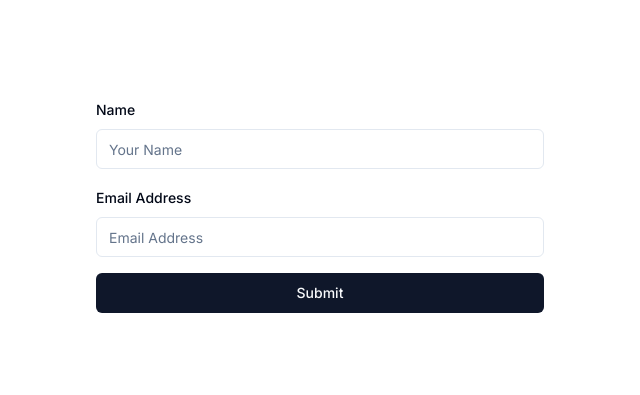
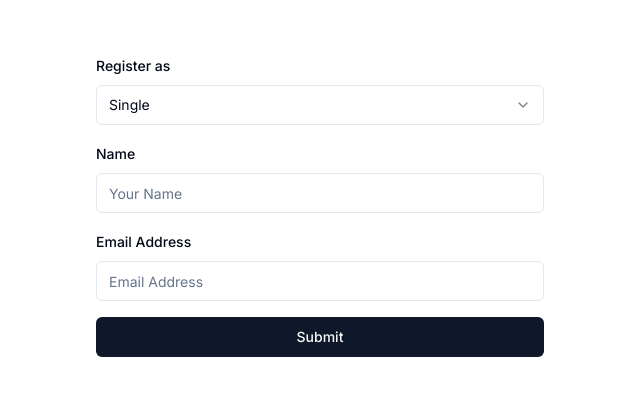
Before and after one commit to Omar-Squared/funeral-web, a Next.js app: page /registration/single in a window 1280 px wide. Shown: the part 195-590 px from the top of the page, without its empty margins (0-640 px from the left). Built offline with nearby package versions, Linux system fonts and the light colour scheme.

Commit message:
dropdown accountType

```diff
--- a/src/app/registration/single/page.tsx
+++ b/src/app/registration/single/page.tsx
@@ -1,18 +1,18 @@
 "use client";
+import { Button } from "@/components/ui/button";
+import { Form, FormControl, FormField, FormItem, FormLabel, FormMessage, } from "@/components/ui/form";
+import { Input } from "@/components/ui/input";
+import { Select, SelectContent, SelectItem, SelectTrigger, SelectValue } from "@/components/ui/select";
+import { zodResolver } from "@hookform/resolvers/zod";
 import { useForm } from "react-hook-form";
 import * as z from "zod";
-import { zodResolver } from "@hookform/resolvers/zod";
-import { Form, FormControl, FormField, FormItem, FormLabel, FormMessage } from "@/components/ui/form";
-import { Input } from "@/components/ui/input";
-import { Button } from "@/components/ui/button";
-import { Select, SelectContent, SelectItem, SelectTrigger, SelectValue } from "@/components/ui/select";
 
 const formSchema = z.object({
     name: z.string().min(3),
     emailAddress: z.string().email(),
-    // accountType: z.enum(["single", "family"]),
+    accountType: z.enum(["single", "family"]),
     spouseName: z.string(),
-    children: z.array(z.object({name: z.string()}))
+    children: z.array(z.object({ name: z.string() }))
 })
 
 export default function SingleRegistration() {
@@ -20,20 +20,42 @@ export default function SingleRegistration() {
         resolver: zodResolver(formSchema),
         defaultValues: {
             emailAddress: "",
-            // accountType: "single", // Set default account type
+            accountType: "single", // Set default account type
             spouseName: "", // Initialize spouse name
             children: [{ name: "" }] // Initialize children array with an empty object
         }
     });
 
-    const handleSubmit = (values: z.infer<typeof formSchema>) => {}
+    const handleSubmit = (values: z.infer<typeof formSchema>) => { }
 
     return (
         <main className="flex min-h-screen col items-center justify-between p-24">
             <Form {...form}>
                 <form onSubmit={form.handleSubmit(handleSubmit)} className="max-w-md w-full flex flex-col gap-4">
-                <FormField control={form.control} name="name" render={({ field }) => {
-                        return (
+                    <FormField
+                        control={form.control}
+                        name="accountType"
+                        render={({ field }) => (
+                            <FormItem>
+                                <FormLabel>Register as</FormLabel>
+                                <Select onValueChange={field.onChange} defaultValue={field.value}>
+                                    <FormControl>
+                                        <SelectTrigger>
+                                            <SelectValue placeholder="Select a verified email to display" />
+                                        </SelectTrigger>
+                                    </FormControl>
+                                    <SelectContent>
+                                        <SelectItem value="single">Single</SelectItem>
+                                        <SelectItem value="family">Family</SelectItem>
+                                    </SelectContent>
+                                </Select>
+                            </FormItem>
+                        )}
+                    />
+                    <FormField
+                        control={form.control}
+                        name="name"
+                        render={({ field }) => (
                             <FormItem>
                                 <FormLabel>Name</FormLabel>
                                 <FormControl>
@@ -41,10 +63,12 @@ export default function SingleRegistration() {
                                 </FormControl>
                                 <FormMessage />
                             </FormItem>
-                        );
-                    }} />
-                    <FormField control={form.control} name="emailAddress" render={({ field }) => {
-                        return (
+                        )}
+                    />
+                    <FormField
+                        control={form.control}
+                        name="emailAddress"
+                        render={({ field }) => (
                             <FormItem>
                                 <FormLabel>Email Address</FormLabel>
                                 <FormControl>
@@ -52,8 +76,8 @@ export default function SingleRegistration() {
                                 </FormControl>
                                 <FormMessage />
                             </FormItem>
-                        );
-                    }} />
+                        )}
+                    />
                     <Button type="submit" className="w-full">
                         Submit
                     </Button>
@@ -61,4 +85,4 @@ export default function SingleRegistration() {
             </Form>
         </main>
     )
- }
+}
```
Also changed, not shown: 1 other file (tests, documents, lock files or other folders).
